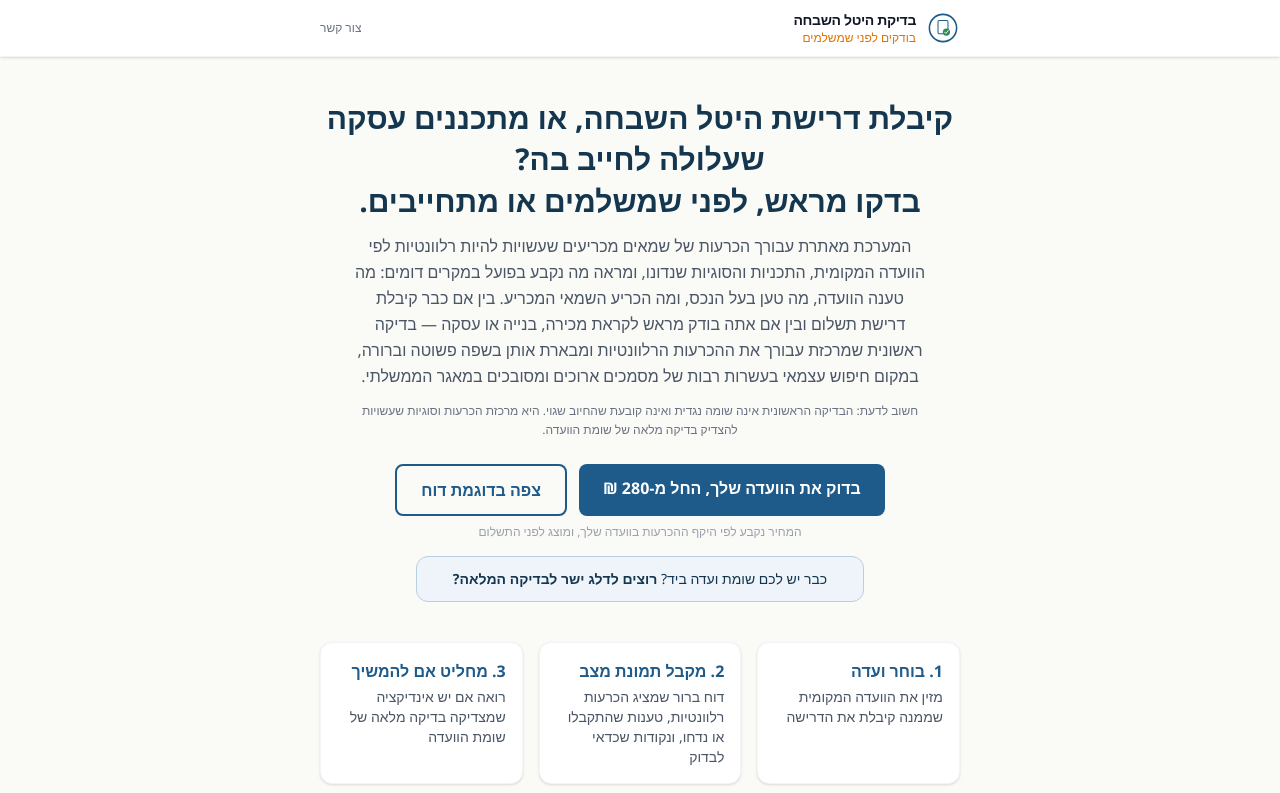
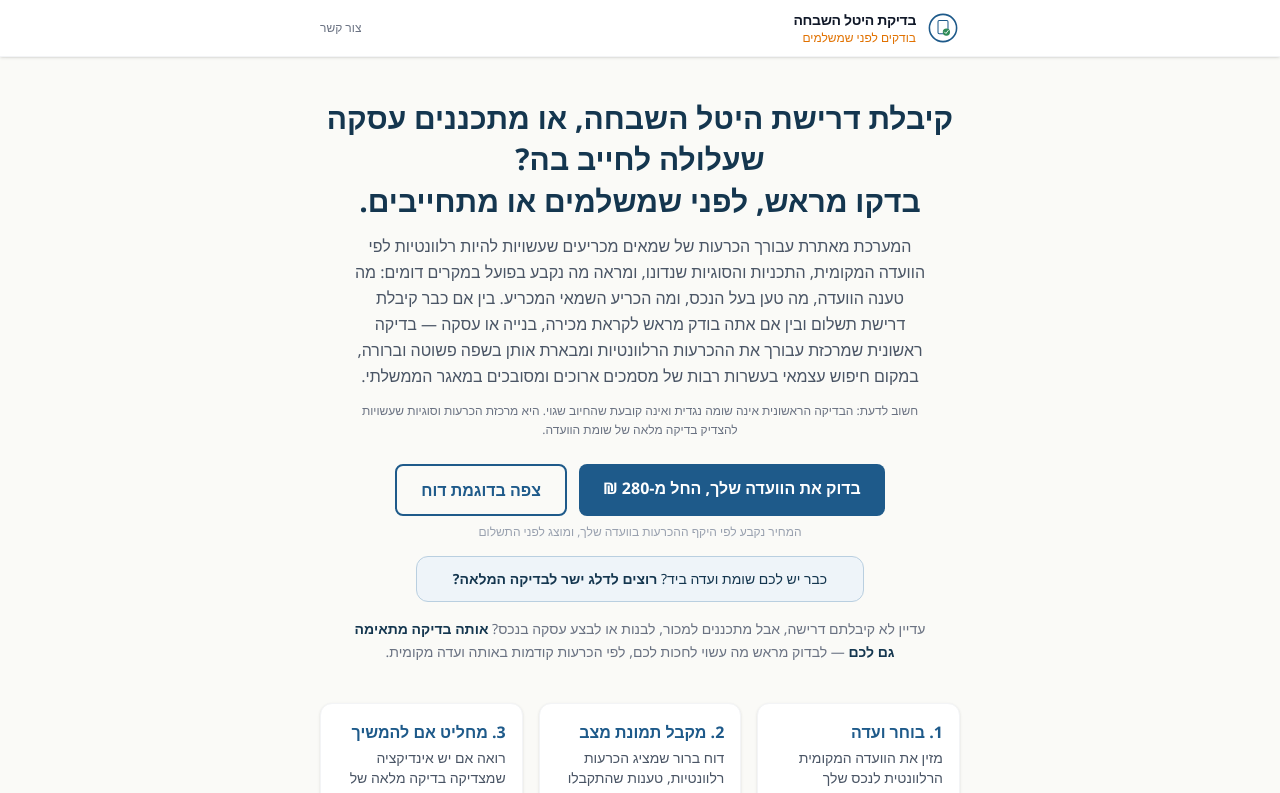
Before and after one commit to haimetkin-lgtm/hetel-hasbaha, a Next.js app: page / in a window 1280 px wide. Shown: the top 793 px of the page. Built offline with nearby package versions, Linux system fonts and the light colour scheme.

Commit message:
Add pre-emptive-check note near skip-to-stage-2 box, adjust step 1 wording

```diff
--- a/app/page.tsx
+++ b/app/page.tsx
@@ -92,11 +92,14 @@ export default function Home() {
         >
           כבר יש לכם שומת ועדה ביד? <strong>רוצים לדלג ישר לבדיקה המלאה?</strong>
         </a>
+        <p className="text-sm text-gray-500 max-w-xl mx-auto mt-4 leading-relaxed">
+          עדיין לא קיבלתם דרישה, אבל מתכננים למכור, לבנות או לבצע עסקה בנכס? <strong className="text-[#14364f]">אותה בדיקה מתאימה גם לכם</strong> — לבדוק מראש מה עשוי לחכות לכם, לפי הכרעות קודמות באותה ועדה מקומית.
+        </p>
       </section>
 
       <section className="grid sm:grid-cols-3 gap-4 mb-10">
         {[
-          { title: "1. בוחר ועדה", body: "מזין את הוועדה המקומית שממנה קיבלת את הדרישה" },
+          { title: "1. בוחר ועדה", body: "מזין את הוועדה המקומית הרלוונטית לנכס שלך" },
           { title: "2. מקבל תמונת מצב", body: "דוח ברור שמציג הכרעות רלוונטיות, טענות שהתקבלו או נדחו, ונקודות שכדאי לבדוק" },
           { title: "3. מחליט אם להמשיך", body: "רואה אם יש אינדיקציה שמצדיקה בדיקה מלאה של שומת הוועדה" },
         ].map((s) => (
```
